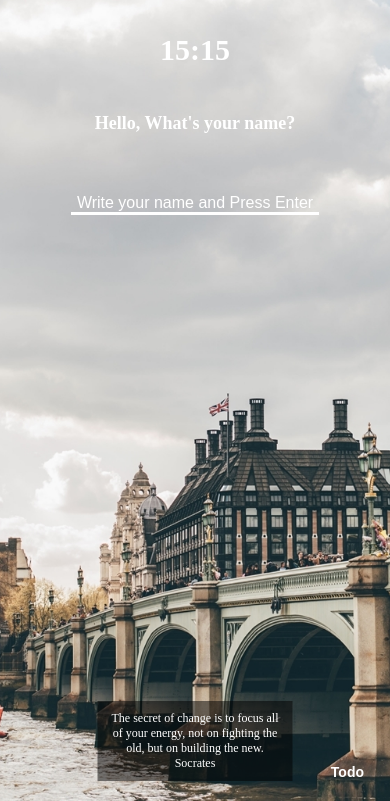
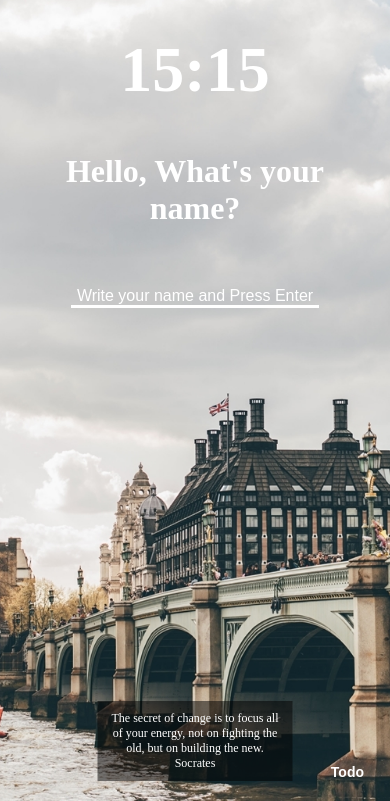
Before and after one commit to JaehyoDev/momentum, a plain HTML site: page index.html in a window 390 px wide. Shown: the part 43-844 px from the top of the page. Drawn offline with Linux system fonts and the light colour scheme; a web font is replaced by a local one.

Commit message:
CSS: Font size in mobile

```diff
--- a/css/style.css
+++ b/css/style.css
@@ -301,8 +301,8 @@ p {
 @media screen and (max-width: 768px) {
   :root {
     /* Font size */
-    --font-large: 30px;
-    --font-medium: 18px;
+    --font-large: 64px;
+    --font-medium: 32px;
     --font-regular: 16px;
     --font-small: 14px;
     --font-micro: 12px;
```
